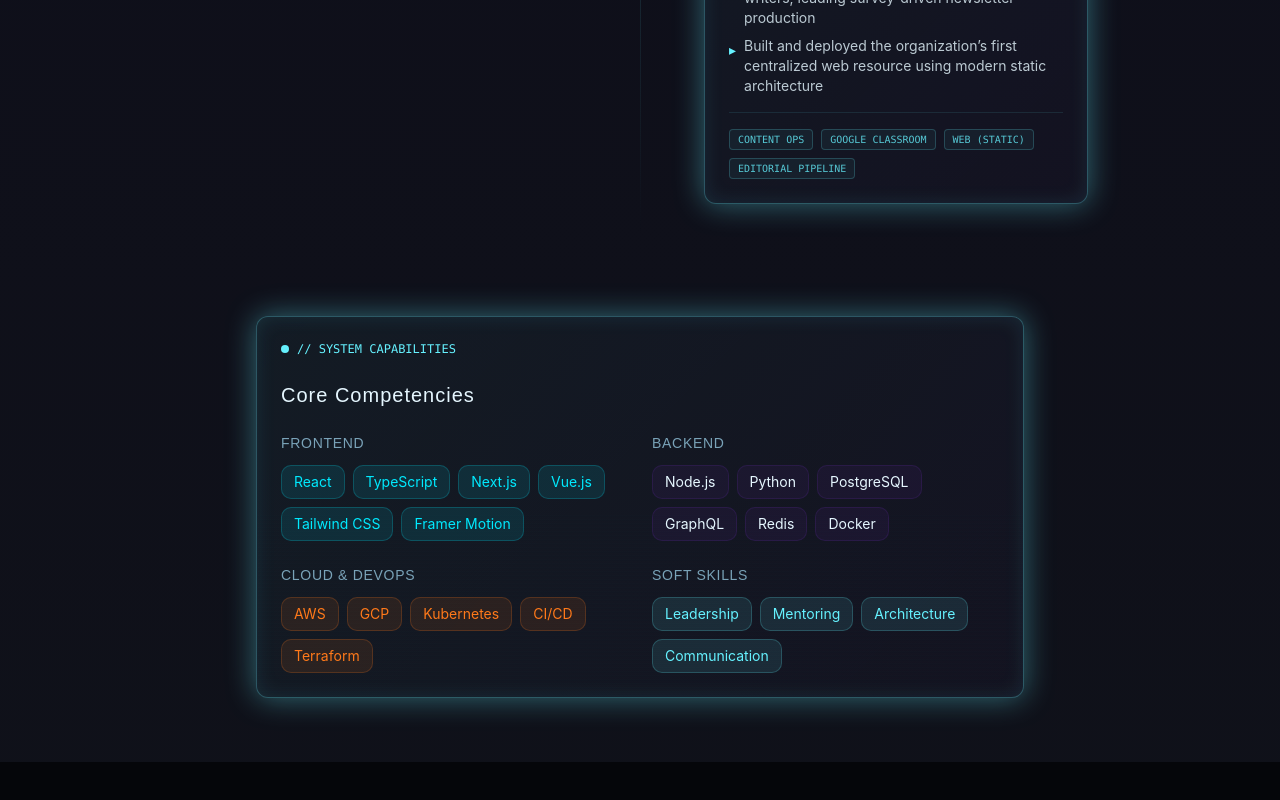
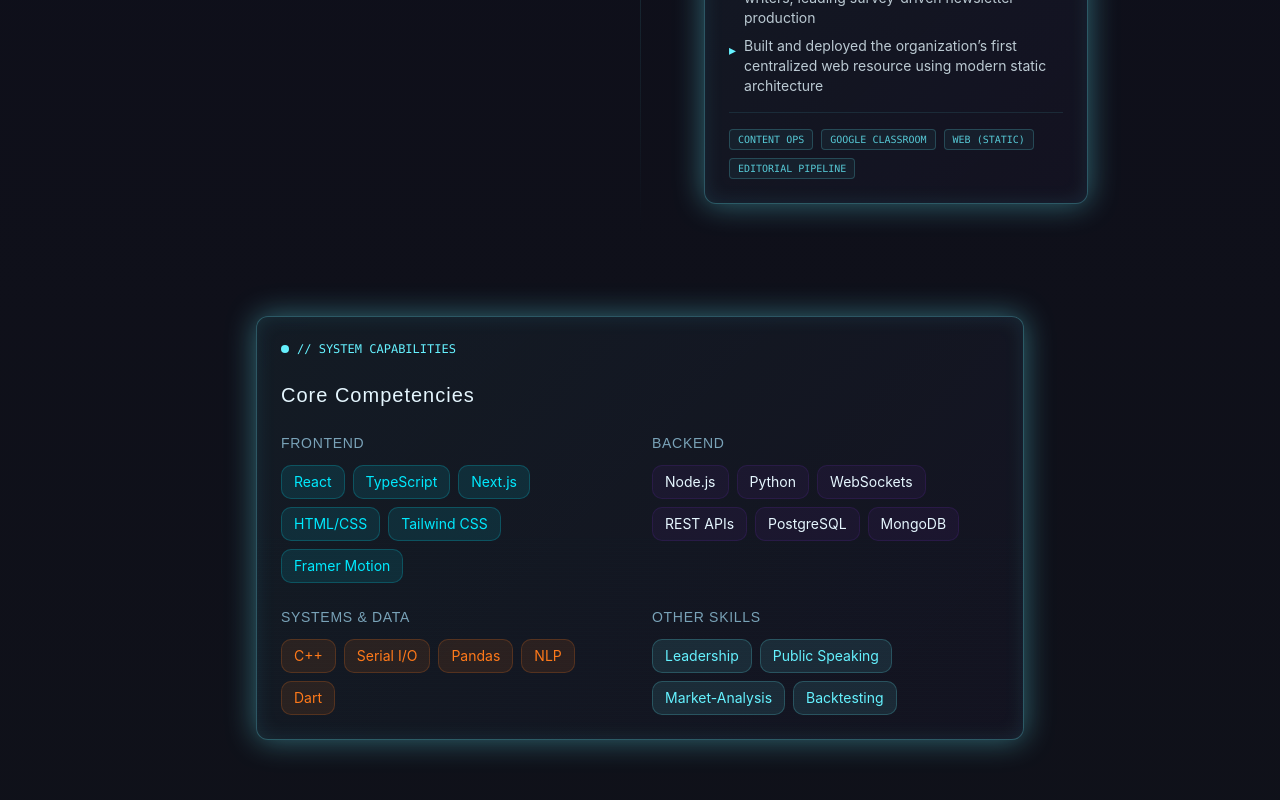
Before and after one commit to johannaresh/Johan-Portfolio, a React (Vite) app: page /#/experience in a window 1280 px wide. Shown: the part 2512-3312 px from the top of the page. Before the commit the page ends 3274 px from the top, so only its background shows below. Built offline with nearby package versions, Linux system fonts and the light colour scheme; the HTML template or start-up script is replaced by a standard one.

Commit message:
Update skills section in Experience component

```diff
--- a/src/pages/Experience.tsx
+++ b/src/pages/Experience.tsx
@@ -78,7 +78,7 @@
                     Frontend
                   </h3>
                   <div className="flex flex-wrap gap-2">
-                    {['React', 'TypeScript', 'Next.js', 'Vue.js', 'Tailwind CSS', 'Framer Motion'].map(
+                    {['React', 'TypeScript', 'Next.js', 'HTML/CSS', 'Tailwind CSS', 'Framer Motion'].map(
                       (skill) => (
                         <span
                           key={skill}
@@ -97,7 +97,7 @@
                     Backend
                   </h3>
                   <div className="flex flex-wrap gap-2">
-                    {['Node.js', 'Python', 'PostgreSQL', 'GraphQL', 'Redis', 'Docker'].map(
+                    {['Node.js', 'Python', 'WebSockets', 'REST APIs', 'PostgreSQL', 'MongoDB',].map(
                       (skill) => (
                         <span
                           key={skill}
@@ -113,10 +113,10 @@
 
                 <div>
                   <h3 className="text-sm text-muted-foreground uppercase tracking-wider mb-3">
-                    Cloud & DevOps
+                    SYSTEMS & DATA
                   </h3>
                   <div className="flex flex-wrap gap-2">
-                    {['AWS', 'GCP', 'Kubernetes', 'CI/CD', 'Terraform'].map((skill) => (
+                    {['C++','Serial I/O','Pandas','NLP','Dart'].map((skill) => (
                       <span
                         key={skill}
                         className="px-3 py-1.5 rounded-md text-sm
@@ -130,10 +130,10 @@
 
                 <div>
                   <h3 className="text-sm text-muted-foreground uppercase tracking-wider mb-3">
-                    Soft Skills
+                    Other Skills
                   </h3>
                   <div className="flex flex-wrap gap-2">
-                    {['Leadership', 'Mentoring', 'Architecture', 'Communication'].map((skill) => (
+                    {['Leadership', 'Public Speaking', 'Market-Analysis', 'Backtesting'].map((skill) => (
                       <span
                         key={skill}
                         className="px-3 py-1.5 rounded-md text-sm
```
